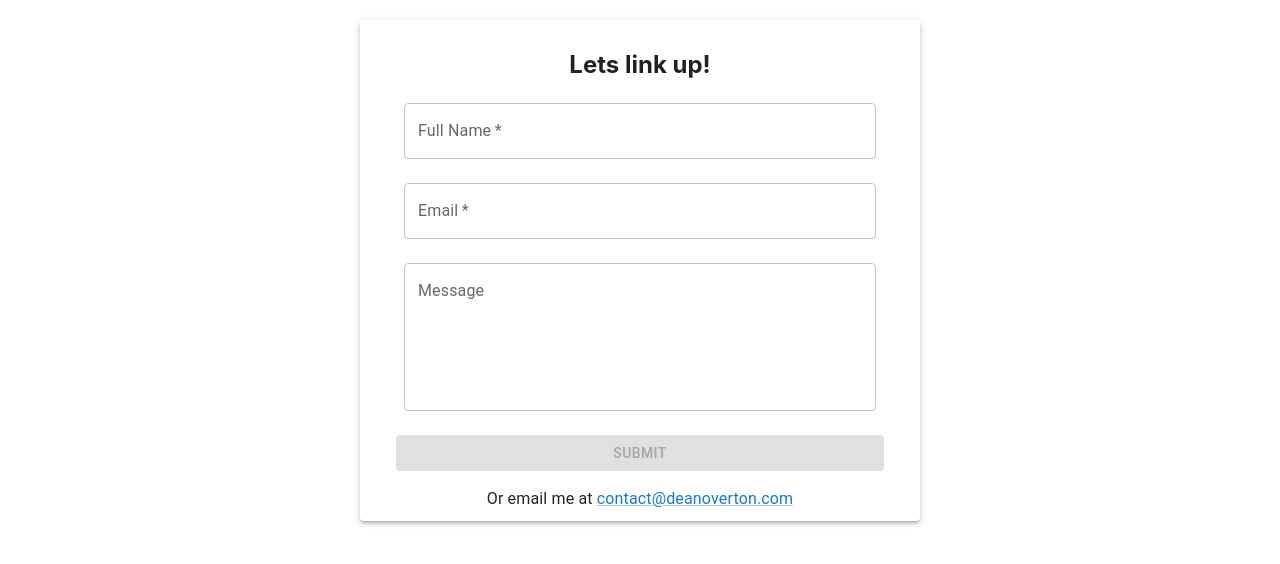
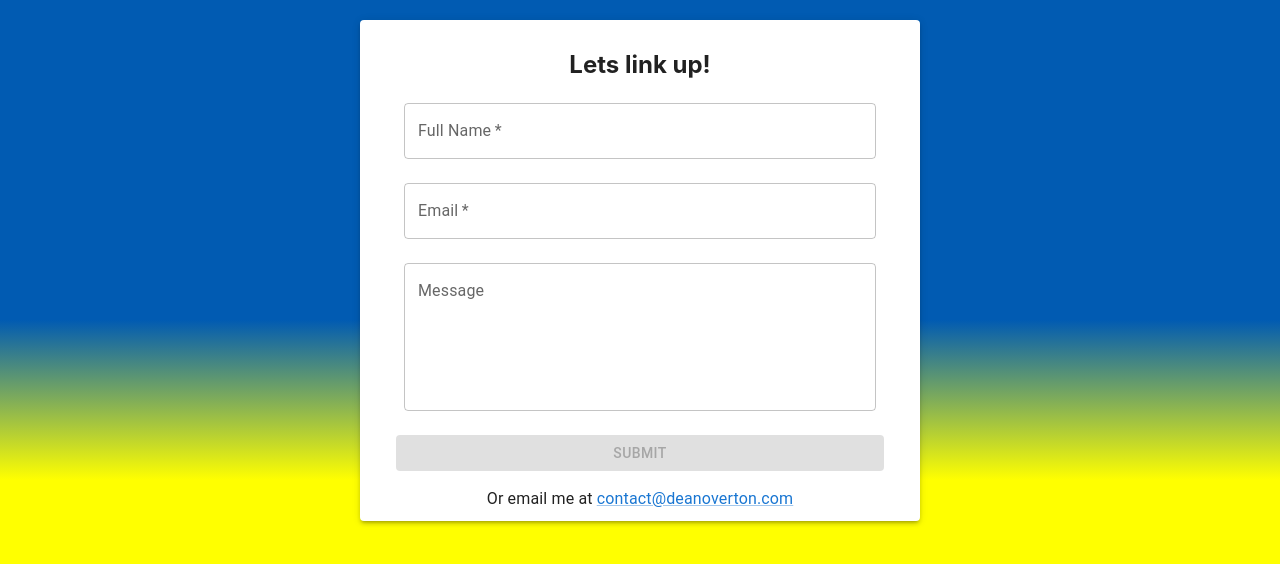
Before and after one commit to Dean-Overton/Portfolio, a React (Create React App) app: page / in a window 1280 px wide. Shown: the top 564 px of the page. Built offline with nearby package versions, Linux system fonts and the light colour scheme.

Commit message:
Background colour and SEO tags

```diff
--- a/public/index.html
+++ b/public/index.html
@@ -7,8 +7,10 @@
     <meta name="theme-color" content="#000000" />
     <meta
       name="description"
-      content="Dean Overton's projects he has worked on over his years."
+      content="Dean Overton's projects he has worked on over the years."
     />
+    <meta name="keywords" content="Dean, Overton, Portfolio, Projects, Employment, Contact">
+    <meta name="author" content="Dean Overton">
     <link rel="apple-touch-icon" href="%PUBLIC_URL%/logo192.png" />
     <!--
       manifest.json provides metadata used when your web app is installed on a
--- a/src/Components/ContactForm.tsx
+++ b/src/Components/ContactForm.tsx
@@ -58,7 +58,7 @@ export const useFormControls = (setNotificationOpen: any) => {
 
     e.preventDefault();
     if (formIsValid()) {
-      emailjs.sendForm('service_376mxsd', 'template_0brmh4l', e.target, 'wpdcu1feQaYV1F7jn')
+      emailjs.sendForm('service_376mxsd', 'template_0brmh4l', e.target, process.env.REACT_APP_PUBLIC_EMAIL_KEY)
       .then((result) => {
           console.log("MESSAGE SENT");
           setNotificationOpen(true);
--- a/src/index.css
+++ b/src/index.css
@@ -5,8 +5,14 @@ body {
     sans-serif;
   -webkit-font-smoothing: antialiased;
   -moz-osx-font-smoothing: grayscale;
+
+  /* background-image: linear-gradient(to bottom right, darkcyan, yellow); */
+  background: linear-gradient(to bottom, #015bb2 40%, yellow 60%) no-repeat center center fixed;
+  -webkit-background-size: cover;
+  -moz-background-size: cover;
+  -o-background-size: cover;
+  background-size: cover;
 }
-
 code {
   font-family: source-code-pro, Menlo, Monaco, Consolas, 'Courier New',
     monospace;
```
